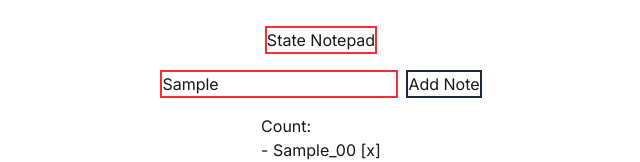
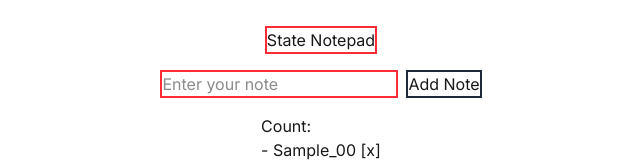
Before and after one commit to felipe-manhaes/mindbus-mindmap, a Next.js app in the folder frontend/: page / in a window 1280 px wide. Both pictures are taken after typing "Sample" into the empty fields and a click on the button "Add Note". Shown: the part 286-448 px from the top of the page, without its empty margins (319-959 px from the left). Built offline with nearby package versions, Linux system fonts and the light colour scheme.

Commit message:
Add update feature to simpe notepad, completing frontend CRUD

```diff
--- a/frontend/app/page.tsx
+++ b/frontend/app/page.tsx
@@ -10,6 +10,8 @@ export default function Home() {
 
   function handleAddNote() {
     setListUpdate(inputText)
+    setInputText('')
+
   }
   function handleChange(e: React.ChangeEvent<HTMLInputElement>) {
     setInputText(e.target.value)
@@ -20,7 +22,7 @@ export default function Home() {
         <h1 className="border-2 border-red-500">State Notepad</h1>
         <div className="flex flex-row items-center gap-2 justify-center">
           <input type="text" name="note" id="note" placeholder="Enter your note"
-            className="border-2 border-red-500" onChange={handleChange}
+            className="border-2 border-red-500" onChange={handleChange} value={inputText ?? ''}
           />
           <button className="border-2 border-gray-800 cursor-pointer" onClick={handleAddNote}>Add Note</button>
         </div>
--- a/frontend/components/NoteCard.tsx
+++ b/frontend/components/NoteCard.tsx
@@ -7,16 +7,12 @@ export type NoteCardProps = {
 }
 
 export function NoteCard(title: { title: string, id: number }) {
-   const { deleteNote } = useCounterStore(
+   const { deleteNote, updateNote, inputText } = useCounterStore(
       (state) => state,
-    )
-
-   function handleDelete(id:number) {
-deleteNote(id)
-   }
+   )
 
    return (
-      <div><span>- {title.title}_0{title.id}</span> <span className="cursor-pointer"
-         onClick={() => handleDelete(title.id)}>[x]</span></div>
+      <div><span onClick={() => updateNote(title.id, inputText)}>- {title.title}_0{title.id}</span> <span className="cursor-pointer"
+         onClick={() => deleteNote(title.id)}>[x]</span></div>
    )
 }
--- a/frontend/stores/counter-store.ts
+++ b/frontend/stores/counter-store.ts
@@ -10,7 +10,9 @@ export type CounterState = {
 export type CounterActions = {
   setListUpdate: (input: string) => void
   setInputText: (input: string) => void
-  deleteNote: (index:number) => void
+  deleteNote: (index: number) => void
+  updateNote: (index: number, input: string) => void
+
 }
 
 export type CounterStore = CounterState & CounterActions
@@ -30,6 +32,9 @@ export const createCounterStore = (
       setInputText: (input) => set(() => ({ inputText: input })),
       deleteNote: (index) => set((state) => ({
         list: state.list.filter((_, i) => i !== index)
+      })),
+      updateNote: (index, input) => set((state) => ({
+        list: state.list.map((item, i) => { return i === index ? { ...item, title: input } : item })
       }))
     }))
-  }
+}
```
